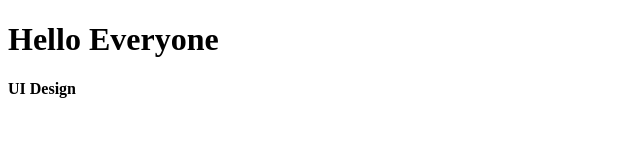
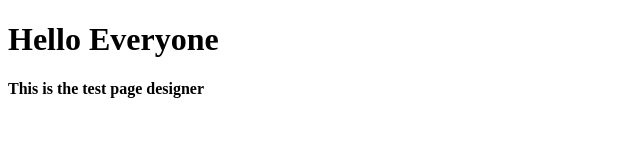
Before and after one commit to ging1989/testgit, a plain HTML site: page Index.html in a window 1280 px wide. Shown: the whole page, without its empty margins (0-640 px from the left). Drawn offline with Linux system fonts and the light colour scheme.

Commit message:
Add Paragraph

```diff
--- a/Index.html
+++ b/Index.html
@@ -5,7 +5,7 @@
     </head>
     <body>
         <h1>Hello Everyone</h1>
-        <b> UI Design</b>
+        <b>This is the test page designer</b>
     </body>
 
 </html>
```
